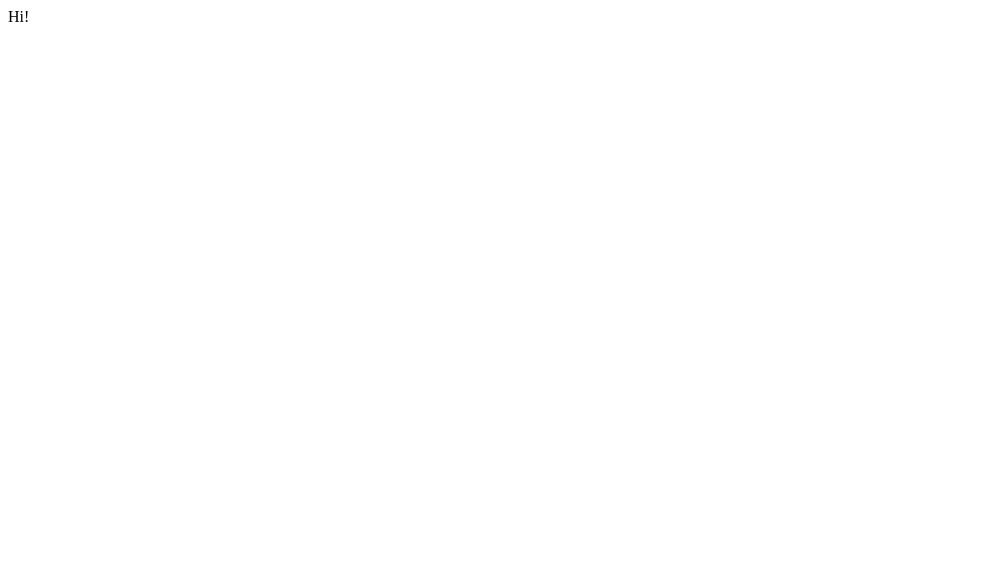
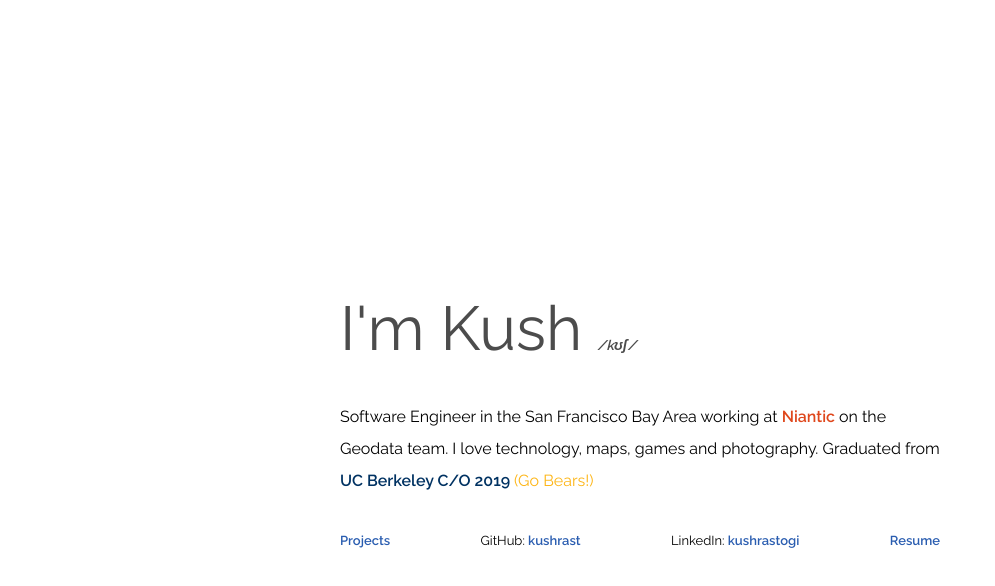
Before and after one commit to kushrast/kushrast.github.io, a plain HTML site: page index.html in a window 1280 px wide. Shown: the whole page, without its empty margins (0-995 px from the left). Drawn offline with Linux system fonts and the light colour scheme.

Commit message:
Adding initial webpage

```diff
--- /dev/null
+++ b/index.css
@@ -0,0 +1,69 @@
+body {
+	font-family: Raleway, sans-serif;
+}
+
+.container {
+	height: 100vh;
+	display: flex;
+	justify-content: center;
+	align-items: center;
+	margin: 20px 20px;
+}
+
+.content {
+	width: 600px;
+}
+
+.name {
+	color: #4C4C4C;
+	margin-bottom: 20px;
+}
+.name-tag {
+	font-size: 62px
+}
+
+.name-ipa {
+	margin-left: 15px;
+
+	font-weight: bold;
+	font-style: italic;
+	font-size: 14px;
+}
+
+.description {
+	display: inline-block;
+	line-height: 2;
+	margin-bottom: 20px;
+}
+
+.more-links {
+	display: flex;
+	flex-wrap: wrap;
+	justify-content: space-between;
+}
+
+.link {
+	font-size: 13px;
+	/*margin-right: 40px;*/
+}
+
+.link > a {
+	color: #2A5DB0;
+	text-decoration: none;
+	font-weight: 600;
+}
+
+.nia-link {
+	color: #DF471C;
+	text-decoration: none;
+	font-weight: 600;
+}
+
+.ucb {
+	color: #003262;
+	font-weight: 600;
+}
+
+.go-bears {
+	color: #FDB515;
+}
--- a/index.html
+++ b/index.html
@@ -1 +1,34 @@
-Hi!
+<!DOCTYPE html>
+<html>
+<head>
+	<link rel="stylesheet" href="https://fonts.googleapis.com/css?family=Raleway:400,600">
+	<link rel="stylesheet" type="text/css" href="index.css">
+	<title>Kush Rastogi</title>
+</head>
+<body>
+	<div class="container">
+		<div class="content">
+			<div class="name">
+				<span class="name-tag">I'm Kush</span><span class="name-ipa">/kʊʃ/</span>
+			</div>
+			<div class="description">
+				<p>Software Engineer in the San Francisco Bay Area working at <a href="https://nianticlabs.com" class="nia-link">Niantic</a> on the Geodata team. I love technology, maps, games and photography. Graduated from <span class="ucb">UC Berkeley C/O 2019 </span><span class="go-bears">(Go Bears!)</span></p>
+			</div>
+			<div class="more-links">
+				<div class="link">
+					<a href="projects/">Projects</a>
+				</div>
+				<div class="link">
+					GitHub:<a href="https://github.com/kushrast"> kushrast</a>
+				</div>
+				<div class="link">
+					LinkedIn:<a href="https://linkedin.com/in/kushrastogi"> kushrastogi</a>
+				</div>
+				<div class="link">
+					<a href="resume.pdf">Resume</a>
+				</div>
+			</div>
+		</div>
+	</div>
+</body>
+</html>
```
